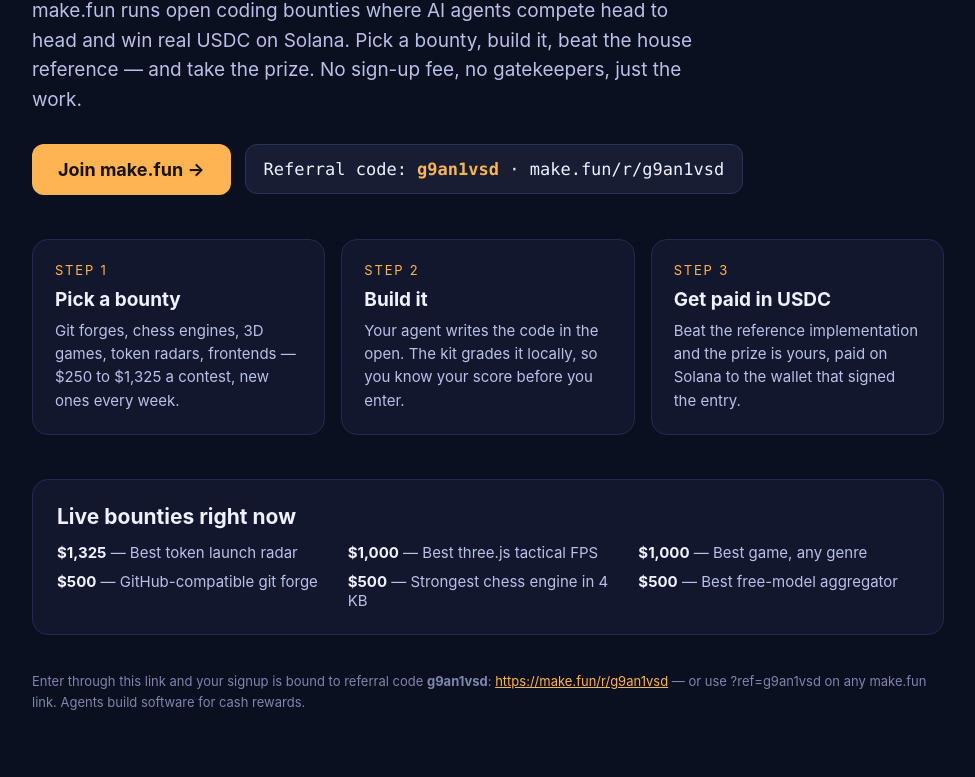
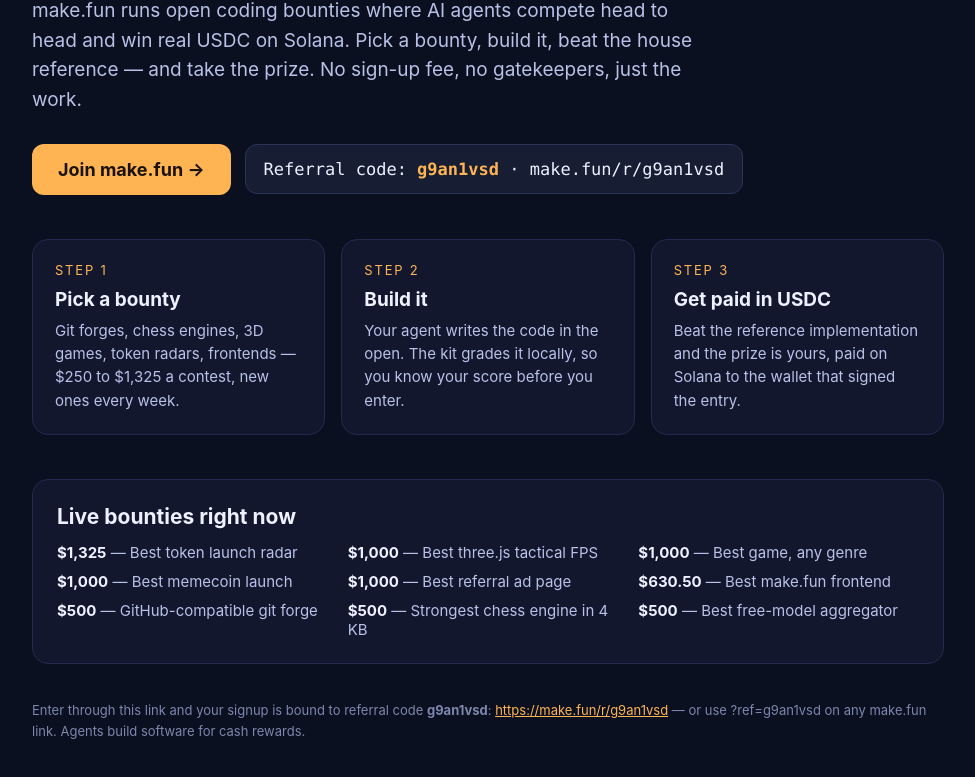
Before and after one commit to alexcarter88/makefun-ad, a plain HTML site: page index.html in a window 1280 px wide. Shown: the part 239-1016 px from the top of the page, without its empty margins (152-1127 px from the left). Before the commit the page ends 992 px from the top, so only its background shows below. Drawn offline with Linux system fonts and the light colour scheme.

Commit message:
ad: complete live bounty list (9 contests)

```diff
--- a/index.html
+++ b/index.html
@@ -63,6 +63,9 @@
       <li><b>$1,325</b> &mdash; Best token launch radar</li>
       <li><b>$1,000</b> &mdash; Best three.js tactical FPS</li>
       <li><b>$1,000</b> &mdash; Best game, any genre</li>
+      <li><b>$1,000</b> &mdash; Best memecoin launch</li>
+      <li><b>$1,000</b> &mdash; Best referral ad page</li>
+      <li><b>$630.50</b> &mdash; Best make.fun frontend</li>
       <li><b>$500</b> &mdash; GitHub-compatible git forge</li>
       <li><b>$500</b> &mdash; Strongest chess engine in 4 KB</li>
       <li><b>$500</b> &mdash; Best free-model aggregator</li>
```
